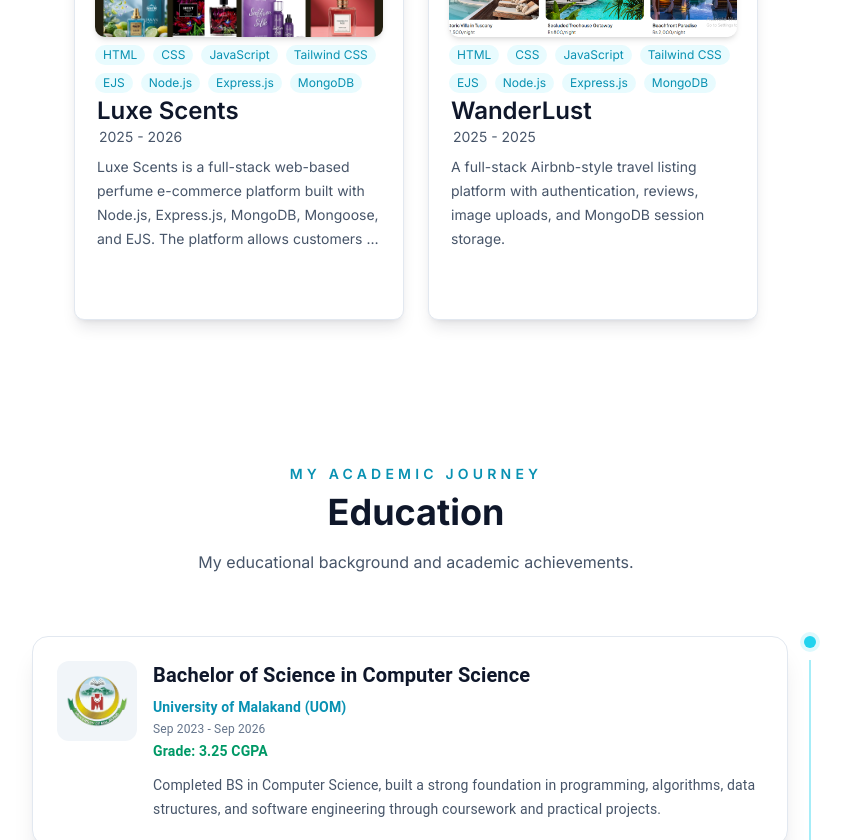
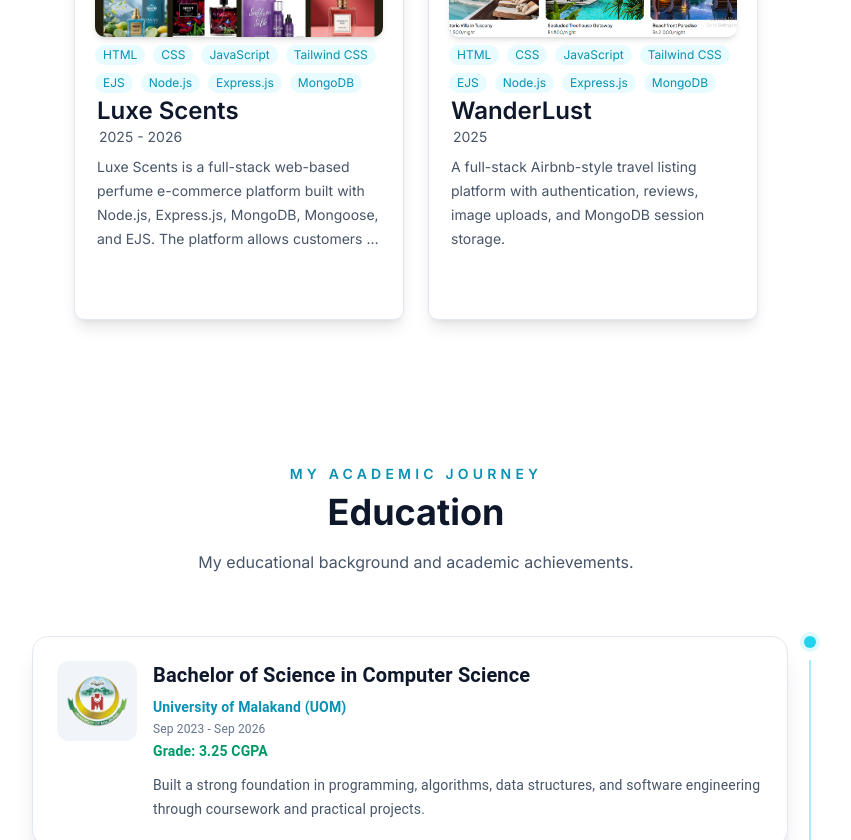
Before and after one commit to TariqTechie-dev/tariq-portfolio, a React (Vite) app: page / in a window 1280 px wide. Shown: the part 1960-2800 px from the top of the page, without its empty margins (224-1075 px from the left). Built offline with nearby package versions, Linux system fonts and the light colour scheme.

Commit message:
refine portfolio content data

```diff
--- a/src/components/data/constant.js
+++ b/src/components/data/constant.js
@@ -1,261 +1,77 @@
-/* ============================
-   Assets Images
-============================ */
-
 const uomImage = "/assets/images/education/uom.png";
 const gdcgImage = "/assets/images/education/GDCG.png";
 const ghsspImage = "/assets/images/education/GHSSP.png";
 const luxeScentImage = "/assets/images/projects/luxe-scent.png";
 const wanderlustImage = "/assets/images/projects/wanderlust.png";
 const apnaCollegeLogo = "/assets/images/certifications/apna-college.png";
-const  banoQabilLogo = "/assets/images/certifications/bano-qabil.png";
-/* =========================================================
-   1. BIO SECTION
-========================================================= */
+const banoQabilLogo = "/assets/images/certifications/bano-qabil.png";
+
 export const Bio = {
   name: "Tariq Hussain",
-
   roles: ["Programmer", "MERN Stack Developer", "Computer Science Student"],
-
   description:
-    "I am a solution-oriented MERN Stack Developer dedicated to building functional, high-impact web applications. Over the years, I’ve learned that while writing clean code is essential, truly understanding the problem is what delivers real value. I am a fast learner who thrives under pressure, adapts quickly to new tools, and collaborates effectively with mission-driven teams. I am looking for a challenging role where I can contribute to meaningful projects, expand my skill set, and build things that matter",
-
+    "I am a solution-oriented MERN Stack Developer who builds functional, high-impact web applications. I believe clean code matters most when it solves a real problem for people. I learn quickly, adapt to new tools, and collaborate well with mission-driven teams. I am open to full-time and freelance opportunities where I can contribute, grow, and build things that matter.",
   github: "https://github.com/TariqTechie-dev",
-
   resume:
     "https://docs.google.com/document/d/1uRa9U5wH-c5HsN7BtcZUKSSp9xIDoYM-poFG4iqx-Ig/edit?usp=sharing",
-  resumeDownload:
-    "/assets/resume/Tariq-Hussain-Resume.pdf",
-
+  resumeDownload: "/assets/resume/Tariq-Hussain-Resume.pdf",
   linkedin: "https://www.linkedin.com/in/tariq-hussain-65bbb3288",
-
-  twitter: "",
-
   insta: "https://www.instagram.com/tariqdevo/",
-
   facebook: "https://www.facebook.com/tariq.hussain.793515/",
 };
-
-/* =========================================================
-   2. SKILLS SECTION
-========================================================= */
 
 export const skills = [
   {
     title: "Frontend",
     skills: [
-      {
-        name: "HTML",
-        image: "https://www.w3.org/html/logo/badge/html5-badge-h-solo.png",
-      },
-      {
-        name: "CSS",
-        image:
-          "https://upload.wikimedia.org/wikipedia/commons/d/d5/CSS3_logo_and_wordmark.svg",
-      },
-      {
-        name: "JavaScript",
-        image:
-          "https://upload.wikimedia.org/wikipedia/commons/6/6a/JavaScript-logo.png",
-      },
-      {
-        name: "bootstrap",
-        image:
-          "https://getbootstrap.com/docs/5.3/assets/brand/bootstrap-logo-shadow.png",
-      },
-      {
-        name: "React.js",
-        image:
-          "https://upload.wikimedia.org/wikipedia/commons/a/a7/React-icon.svg",
-      },
-      {
-        name: "Tailwind CSS",
-        image:
-          "https://upload.wikimedia.org/wikipedia/commons/d/d5/Tailwind_CSS_Logo.svg",
-      },
+      { name: "HTML", image: "https://www.w3.org/html/logo/badge/html5-badge-h-solo.png" },
+      { name: "CSS", image: "https://upload.wikimedia.org/wikipedia/commons/d/d5/CSS3_logo_and_wordmark.svg" },
+      { name: "JavaScript", image: "https://upload.wikimedia.org/wikipedia/commons/6/6a/JavaScript-logo.png" },
+      { name: "Bootstrap", image: "https://getbootstrap.com/docs/5.3/assets/brand/bootstrap-logo-shadow.png" },
+      { name: "React.js", image: "https://upload.wikimedia.org/wikipedia/commons/a/a7/React-icon.svg" },
+      { name: "Tailwind CSS", image: "https://upload.wikimedia.org/wikipedia/commons/d/d5/Tailwind_CSS_Logo.svg" },
     ],
   },
   {
     title: "Backend",
     skills: [
-      {
-        name: "Node.js",
-        image:
-          "https://upload.wikimedia.org/wikipedia/commons/d/d9/Node.js_logo.svg",
-      },
-      {
-        name: "Express.js",
-        image:
-          "https://upload.wikimedia.org/wikipedia/commons/6/64/Expressjs.png",
-      },
-      {
-        name: "EJS",
-        image:
-          "https://cdn.jsdelivr.net/gh/glincker/thesvg@main/public/icons/ejs/default.svg",
-      },
-      { name :"python",
-        image: "https://upload.wikimedia.org/wikipedia/commons/c/c3/Python-logo-notext.svg"
-
-      }
+      { name: "Node.js", image: "https://upload.wikimedia.org/wikipedia/commons/d/d9/Node.js_logo.svg" },
+      { name: "Express.js", image: "https://upload.wikimedia.org/wikipedia/commons/6/64/Expressjs.png" },
+      { name: "EJS", image: "https://cdn.jsdelivr.net/gh/glincker/thesvg@main/public/icons/ejs/default.svg" },
+      { name: "Python", image: "https://upload.wikimedia.org/wikipedia/commons/c/c3/Python-logo-notext.svg" },
     ],
   },
-
   {
     title: "Database",
     skills: [
-      {
-        name: "MongoDB",
-        image:
-          "https://raw.githubusercontent.com/marwin1991/profile-technology-icons/refs/heads/main/icons/mongodb.png",
-      },
-      {
-        name: "SQL",
-        image:
-          "https://img.icons8.com/?size=100&id=38561&format=png&color=000000",
-      },
+      { name: "MongoDB", image: "https://raw.githubusercontent.com/marwin1991/profile-technology-icons/refs/heads/main/icons/mongodb.png" },
+      { name: "SQL", image: "https://img.icons8.com/?size=100&id=38561&format=png&color=000000" },
     ],
   },
-
   {
     title: "Tools",
     skills: [
-      {
-        name: "Git",
-        image:
-          "https://raw.githubusercontent.com/marwin1991/profile-technology-icons/refs/heads/main/icons/git.png",
-      },
-      {
-        name: "GitHub",
-        image:
-          "https://img.icons8.com/?size=100&id=CexFs1lac6J7&format=png&color=000000",
-      },
-      {
-        name: "Postman",
-        image:
-          "https://raw.githubusercontent.com/marwin1991/profile-technology-icons/refs/heads/main/icons/postman.png",
-      },
-      {
-        name: "Vercel",
-        image: "https://www.svgrepo.com/show/327408/logo-vercel.svg",
-      },
-      {
-        name: "Netlify",
-        image:
-          "https://www.netlify.com/assets/badges/netlify-badge-color-accent.svg",
-      },
+      { name: "Git", image: "https://raw.githubusercontent.com/marwin1991/profile-technology-icons/refs/heads/main/icons/git.png" },
+      { name: "GitHub", image: "https://img.icons8.com/?size=100&id=CexFs1lac6J7&format=png&color=000000" },
+      { name: "Postman", image: "https://raw.githubusercontent.com/marwin1991/profile-technology-icons/refs/heads/main/icons/postman.png" },
+      { name: "Vercel", image: "https://www.svgrepo.com/show/327408/logo-vercel.svg" },
+      { name: "Netlify", image: "https://www.netlify.com/assets/badges/netlify-badge-color-accent.svg" },
     ],
   },
 ];
 
-/* =========================================================
-   6. EDUCATION SECTION
-========================================================= */
 export const education = [
-  {
-    id: 1,
-    img: uomImage,
-    school: "University of Malakand (UOM)",
-    date: "Sep 2023 - Sep 2026",
-    grade: "3.25 CGPA",
-    desc: "Completed BS in Computer Science, built a strong foundation in programming, algorithms, data structures, and software engineering through coursework and practical projects.",
-    degree: "Bachelor of Science in Computer Science",
-  },
-  {
-    id: 2,
-    img: gdcgImage,
-    school: "GDC Gulabad Dir Lower",
-    date: "Sep 2021 - July 2022",
-    grade: "70%",
-    desc: "Completed Intermediate in Computer Science with a strong foundation in computer science and programming concepts.",
-    degree: "Intermediate in Computer Science (ICS)",
-  },
-  {
-    id: 3,
-    img: ghsspImage,
-    school: "GHSS Pingal Dir Lower",
-    date: "Apr 2019 - Apr 2020",
-    grade: "75%",
-    desc: "Completed Matriculation in Science with strong academic foundation.",
-    degree: "Matric in Science",
-  },
+  { id: 1, img: uomImage, school: "University of Malakand (UOM)", date: "Sep 2023 - Sep 2026", grade: "3.25 CGPA", desc: "Built a strong foundation in programming, algorithms, data structures, and software engineering through coursework and practical projects.", degree: "Bachelor of Science in Computer Science" },
+  { id: 2, img: gdcgImage, school: "GDC Gulabad Dir Lower", date: "Sep 2021 - July 2022", grade: "70%", desc: "Completed Intermediate in Computer Science with a strong foundation in computer science and programming concepts.", degree: "Intermediate in Computer Science (ICS)" },
+  { id: 3, img: ghsspImage, school: "GHSS Pingal Dir Lower", date: "Apr 2019 - Apr 2020", grade: "75%", desc: "Completed Matriculation in Science with a strong academic foundation.", degree: "Matric in Science" },
 ];
 
-/* =========================================================
-   7. PROJECTS SECTION
-========================================================= */
-
 export const projects = [
-  {
-    id: 1,
-    title: "Luxe Scents",
-    date: "2025 - 2026",
-    description:
-      "Luxe Scents is a full-stack web-based perfume e-commerce platform built with Node.js, Express.js, MongoDB, Mongoose, and EJS. The platform allows customers to browse perfumes, manage their cart and wishlist, place orders, and submit product reviews. It also provides an admin dashboard for managing products, orders, customers, and analytics.",
-
-    image: luxeScentImage,
-    tags: [
-      "HTML",
-      "CSS",
-      "JavaScript",
-      "Tailwind CSS",
-      "EJS",
-      "Node.js",
-      "Express.js",
-      "MongoDB",
-    ],
-    category: "web app",
-    github: "https://github.com/TariqTechie-dev/luxe-scents",
-    webapp: "https://luxe-scents.onrender.com",
-  },
-
-  {
-    id: 2,
-    title: "WanderLust",
-    date: "2025 - 2025",
-    description:
-      "A full-stack Airbnb-style travel listing platform with authentication, reviews, image uploads, and MongoDB session storage.",
-    image: wanderlustImage,
-    tags: [
-      "HTML",
-      "CSS",
-      "JavaScript",
-      "Tailwind CSS",
-      "EJS",
-      "Node.js",
-      "Express.js",
-      "MongoDB",
-    ],
-    category: "web app",
-    github: "https://github.com/TariqTechie-dev/WanderLust",
-    webapp: "https://wanderlust-1iua.onrender.com/",
-  },
+  { id: 1, title: "Luxe Scents", date: "2025 - 2026", description: "Luxe Scents is a full-stack web-based perfume e-commerce platform built with Node.js, Express.js, MongoDB, Mongoose, and EJS. The platform allows customers to browse perfumes, manage their cart and wishlist, place orders, and submit product reviews. It also provides an admin dashboard for managing products, orders, customers, and analytics.", image: luxeScentImage, tags: ["HTML", "CSS", "JavaScript", "Tailwind CSS", "EJS", "Node.js", "Express.js", "MongoDB"], category: "web app", github: "https://github.com/TariqTechie-dev/luxe-scents", webapp: "https://luxe-scents.onrender.com" },
+  { id: 2, title: "WanderLust", date: "2025", description: "A full-stack Airbnb-style travel listing platform with authentication, reviews, image uploads, and MongoDB session storage.", image: wanderlustImage, tags: ["HTML", "CSS", "JavaScript", "Tailwind CSS", "EJS", "Node.js", "Express.js", "MongoDB"], category: "web app", github: "https://github.com/TariqTechie-dev/WanderLust", webapp: "https://wanderlust-1iua.onrender.com/" },
 ];
 
-/* =========================================================
-   5. CERTIFICATIONS SECTION
-========================================================= */
-
 export const certifications = [
-  {
-    id: 1,
-    title: "Fullstack Web Development",
-    organization: "Apna College",
-    logo: apnaCollegeLogo,
-    date: "Issued Jan 2025",
-    description:
-      "Comprehensive full-stack web development program covering MERN stack, modern JavaScript, and industry best practices for building scalable web applications.",
-    pdfUrl:
-        "https://drive.google.com/file/d/1u1E26Hpcyt0HkKt2atXFDw8YBi9_t4AK/view?usp=sharing",
-      },
-      {
-    id: 2,
-    title: "E-Commerce",
-    organization: "Bano Qabil",
-    logo: banoQabilLogo,
-    date: "2024-2025",
-    description:
-      "Completed a 3-month professional certification in E-Commerce under Bano Qabil Batch 2024-2025. Gained practical insights into digital storefront strategies, electronic commerce ecosystems, and building production-ready marketplace layouts..",
-    pdfUrl:
-      "https://drive.google.com/file/d/19PyP_M7Xk3FYz4i-LcgpdJud0SVPIOU5/view?usp=drive_link",
-  },
+  { id: 1, title: "Fullstack Web Development", organization: "Apna College", logo: apnaCollegeLogo, date: "Issued Jan 2025", description: "Comprehensive full-stack web development program covering MERN stack, modern JavaScript, and industry best practices for building scalable web applications.", pdfUrl: "https://drive.google.com/file/d/1u1E26Hpcyt0HkKt2atXFDw8YBi9_t4AK/view?usp=sharing" },
+  { id: 2, title: "E-Commerce", organization: "Bano Qabil", logo: banoQabilLogo, date: "2024-2025", description: "Completed a 3-month professional certification in E-Commerce under Bano Qabil Batch 2024-2025. Gained practical insights into digital storefront strategies, electronic commerce ecosystems, and building production-ready marketplace layouts.", pdfUrl: "https://drive.google.com/file/d/19PyP_M7Xk3FYz4i-LcgpdJud0SVPIOU5/view?usp=drive_link" },
 ];
```
